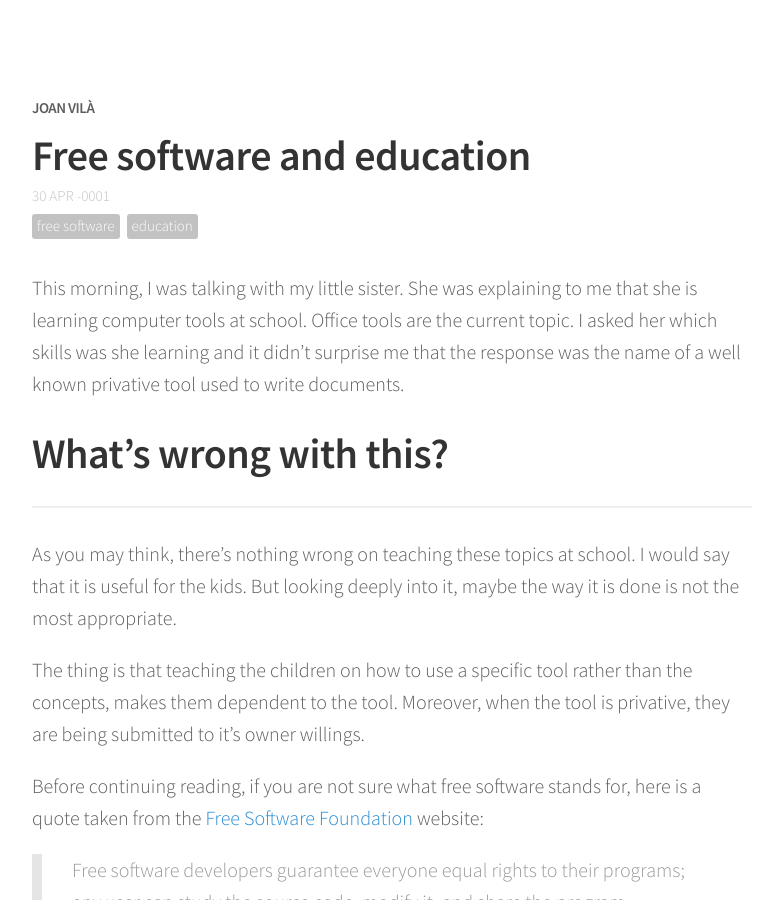
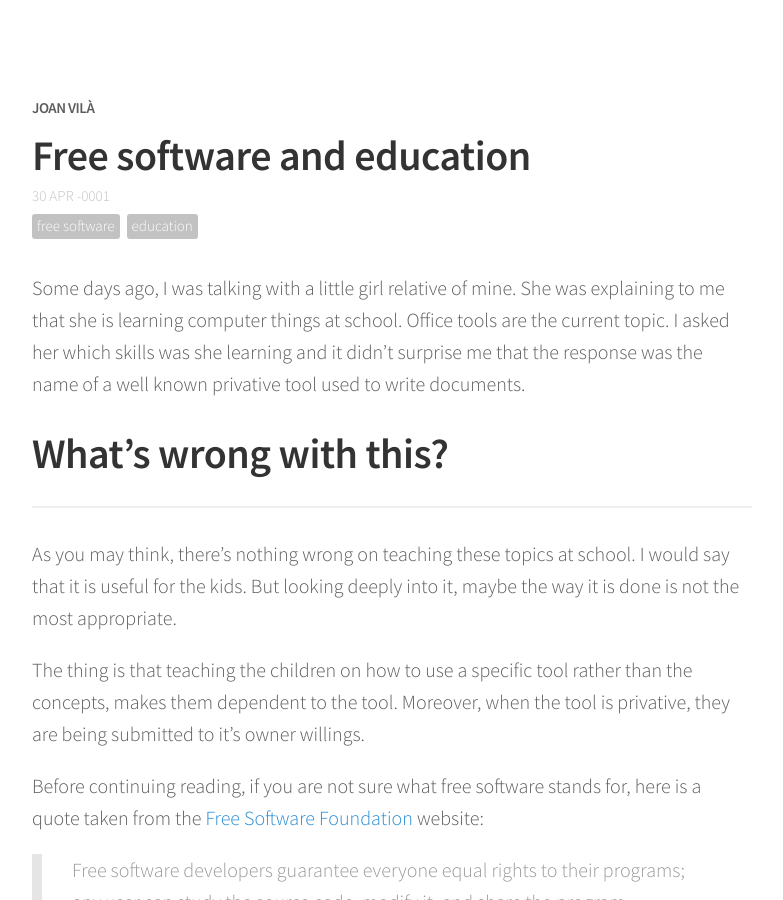
Before and after one commit to joanvila/joanvila.github.io, a Jekyll site: the page built from _posts/2017-01-05-free-software-and-education.md, in a window 1280 px wide and 900 px high. Shown: the whole window, without its empty margins (248-1031 px from the left). Built offline with Jekyll 4.4.1, drawn with Linux system fonts in a browser that asks for light colours; nearby versions of some CDN libraries; comment, search, counter and statistics services are not loaded.

Commit message:
Small revision

```diff
--- a/_posts/2017-01-05-free-software-and-education.md
+++ b/_posts/2017-01-05-free-software-and-education.md
@@ -9,7 +9,7 @@ share: true
 ---
 
 
-This morning, I was talking with my little sister. She was explaining to me that she is learning computer tools at school. Office tools are the current topic. I asked her which skills was she learning and it didn't surprise me that the response was the name of a well known privative tool used to write documents.
+Some days ago, I was talking with a little girl relative of mine. She was explaining to me that she is learning computer things at school. Office tools are the current topic. I asked her which skills was she learning and it didn't surprise me that the response was the name of a well known privative tool used to write documents.
 
 # What's wrong with this?
 
```
